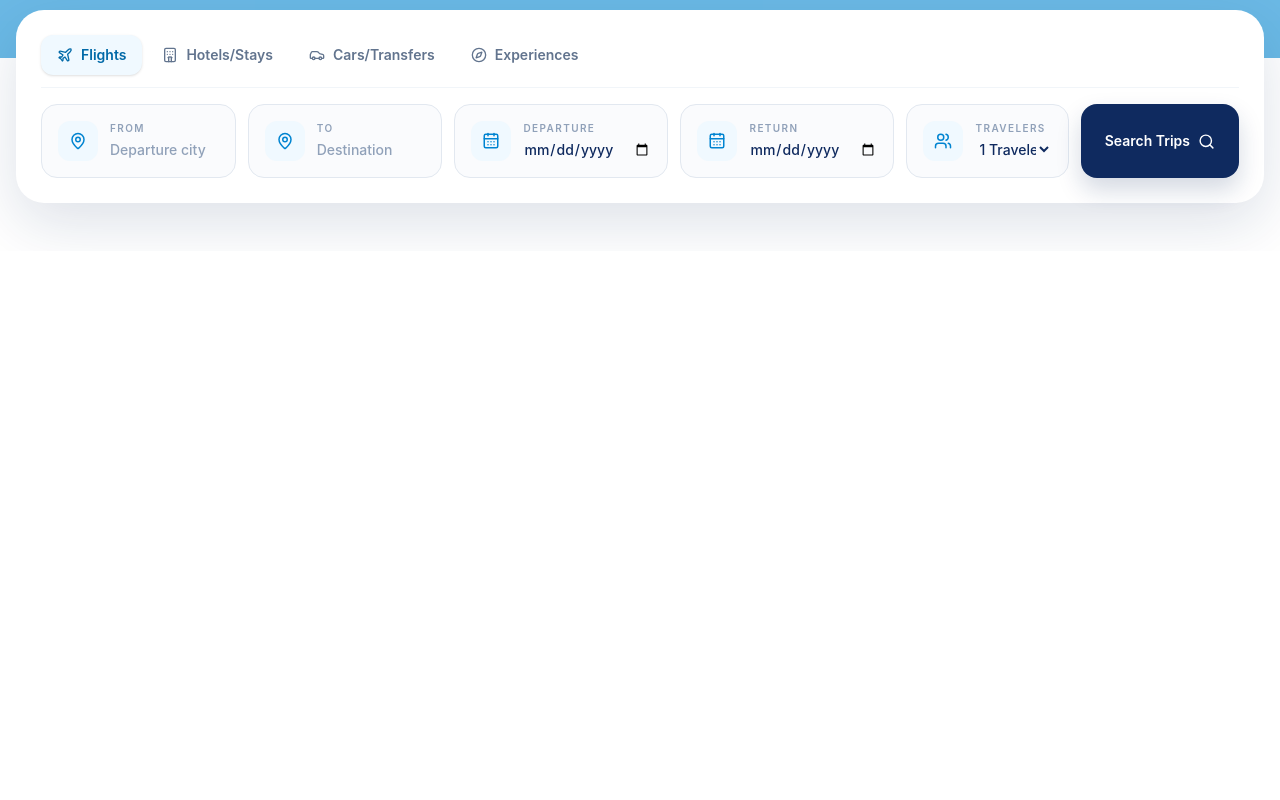
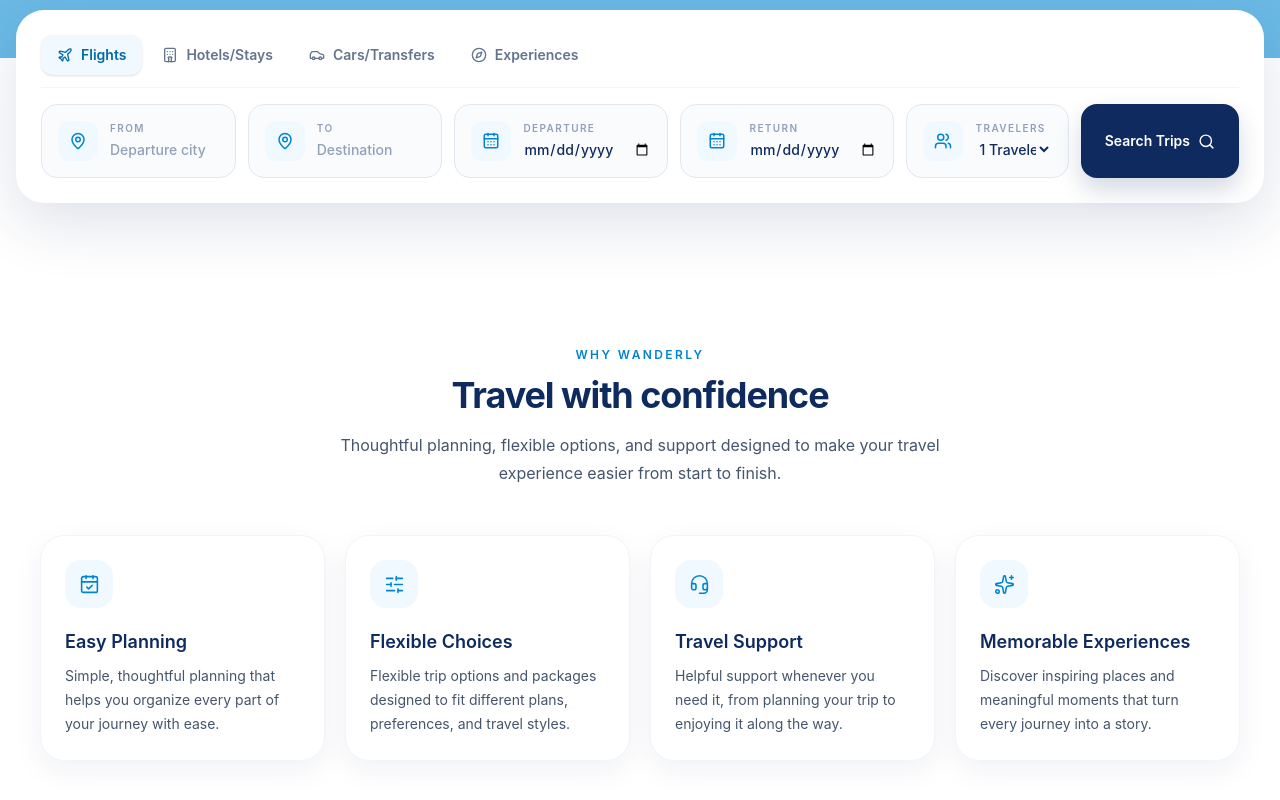
Before and after one commit to hashimwisamsami-arch/wanderly, a React (Vite) app: page / in a window 1280 px wide. Shown: the part 742-1542 px from the top of the page. Before the commit the page ends 993 px from the top, so only its background shows below. Built offline with nearby package versions, Linux system fonts and the light colour scheme.

Commit message:
Add Benefits section with animation and data; implement BenefitCard component

```diff
--- a/src/App.jsx
+++ b/src/App.jsx
@@ -4,12 +4,14 @@
 
 import Hero from "./components/sections/Hero.jsx";
 import TripSearch from "./components/sections/TripSearch.jsx";
+import Benefits from "./components/sections/Benefits.jsx";
 
 function Home() {
   return (
     <main>
       <Hero />
       <TripSearch />
+      <Benefits />
     </main>
   );
 }
--- a/src/animations/revealAnimations.js
+++ b/src/animations/revealAnimations.js
@@ -92,3 +92,85 @@
     gsap.killTweensOf([card, tabs, form]);
   };
 }
+
+export function animateBenefits(element) {
+  if (!element) return undefined;
+
+  const reduceMotion = window.matchMedia(
+    "(prefers-reduced-motion: reduce)",
+  ).matches;
+
+  const header = element.querySelector(".benefits-header");
+  const cards = element.querySelectorAll(".benefit-card");
+
+  if (!header || !cards.length) return undefined;
+
+  if (reduceMotion) {
+    gsap.set([header, cards], {
+      opacity: 1,
+      y: 0,
+    });
+
+    return undefined;
+  }
+
+  gsap.set(header, {
+    opacity: 0,
+    y: 20,
+  });
+
+  gsap.set(cards, {
+    opacity: 0,
+    y: 24,
+  });
+
+  let hasAnimated = false;
+
+  const playAnimation = () => {
+    if (hasAnimated) return;
+
+    hasAnimated = true;
+
+    const timeline = gsap.timeline({
+      defaults: {
+        ease: "power3.out",
+      },
+    });
+
+    timeline
+      .to(header, {
+        opacity: 1,
+        y: 0,
+        duration: 0.5,
+      })
+      .to(
+        cards,
+        {
+          opacity: 1,
+          y: 0,
+          duration: 0.5,
+          stagger: 0.08,
+        },
+        "-=0.25",
+      );
+  };
+
+  const observer = new IntersectionObserver(
+    ([entry]) => {
+      if (entry.isIntersecting) {
+        playAnimation();
+        observer.disconnect();
+      }
+    },
+    {
+      threshold: 0.15,
+    },
+  );
+
+  observer.observe(element);
+
+  return () => {
+    observer.disconnect();
+    gsap.killTweensOf([header, cards]);
+  };
+}
--- a/src/components/sections/Benefits.jsx
+++ b/src/components/sections/Benefits.jsx
@@ -0,0 +1,54 @@
+import { useEffect, useRef } from "react";
+
+import { benefits } from "../../constants/benefits.js";
+import { animateBenefits } from "../../animations/revealAnimations.js";
+import BenefitCard from "../ui/BenefitCard.jsx";
+
+export default function Benefits() {
+  const sectionRef = useRef(null);
+
+  useEffect(() => {
+    if (!sectionRef.current) return;
+
+    return animateBenefits(sectionRef.current);
+  }, []);
+
+  return (
+    <section
+      ref={sectionRef}
+      className="relative bg-white py-16 sm:py-20 lg:py-24"
+      aria-labelledby="benefits-title"
+    >
+      <div className="page-container">
+        <div className="benefits-header mx-auto mb-10 max-w-2xl text-center sm:mb-12">
+          <p className="mb-3 text-xs font-semibold uppercase tracking-[0.2em] text-sky-600">
+            Why Wanderly
+          </p>
+
+          <h2
+            id="benefits-title"
+            className="text-3xl font-bold tracking-[-0.03em] text-[#0f2a5f] sm:text-4xl"
+          >
+            Travel with confidence
+          </h2>
+
+          <p className="mt-4 text-sm leading-7 text-slate-600 sm:text-base">
+            Thoughtful planning, flexible options, and support designed to make
+            your travel experience easier from start to finish.
+          </p>
+        </div>
+
+        <div className="benefits-grid grid gap-4 md:grid-cols-2 lg:grid-cols-4 lg:gap-5">
+          {benefits.map((benefit) => (
+            <BenefitCard
+              key={benefit.id}
+              icon={benefit.icon}
+              title={benefit.title}
+              description={benefit.description}
+            />
+          ))}
+        </div>
+      </div>
+    </section>
+  );
+}
--- a/src/components/ui/BenefitCard.jsx
+++ b/src/components/ui/BenefitCard.jsx
@@ -0,0 +1,13 @@
+export default function BenefitCard({ icon: Icon, title, description }) {
+  return (
+    <article className="benefit-card group rounded-[1.5rem] border border-slate-100 bg-white p-6 shadow-[0_10px_30px_rgb(15_42_95/0.06)] transition-[transform,box-shadow,border-color] duration-200 hover:-translate-y-1 hover:border-sky-100 hover:shadow-[0_16px_36px_rgb(15_42_95/0.09)]">
+      <div className="flex size-12 items-center justify-center rounded-2xl bg-sky-50 text-sky-600 transition-[background-color,color,transform] duration-200 group-hover:scale-105 group-hover:bg-sky-600 group-hover:text-white">
+        <Icon size={21} strokeWidth={1.8} aria-hidden="true" />
+      </div>
+
+      <h3 className="mt-5 text-lg font-semibold text-[#0f2a5f]">{title}</h3>
+
+      <p className="mt-2 text-sm leading-6 text-slate-600">{description}</p>
+    </article>
+  );
+}
--- a/src/constants/benefits.js
+++ b/src/constants/benefits.js
@@ -0,0 +1,37 @@
+import {
+  CalendarCheck,
+  Headset,
+  SlidersHorizontal,
+  Sparkles,
+} from "lucide-react";
+
+export const benefits = [
+  {
+    id: "easy-planning",
+    title: "Easy Planning",
+    description:
+      "Simple, thoughtful planning that helps you organize every part of your journey with ease.",
+    icon: CalendarCheck,
+  },
+  {
+    id: "flexible-choices",
+    title: "Flexible Choices",
+    description:
+      "Flexible trip options and packages designed to fit different plans, preferences, and travel styles.",
+    icon: SlidersHorizontal,
+  },
+  {
+    id: "travel-support",
+    title: "Travel Support",
+    description:
+      "Helpful support whenever you need it, from planning your trip to enjoying it along the way.",
+    icon: Headset,
+  },
+  {
+    id: "memorable-experiences",
+    title: "Memorable Experiences",
+    description:
+      "Discover inspiring places and meaningful moments that turn every journey into a story.",
+    icon: Sparkles,
+  },
+];
```
